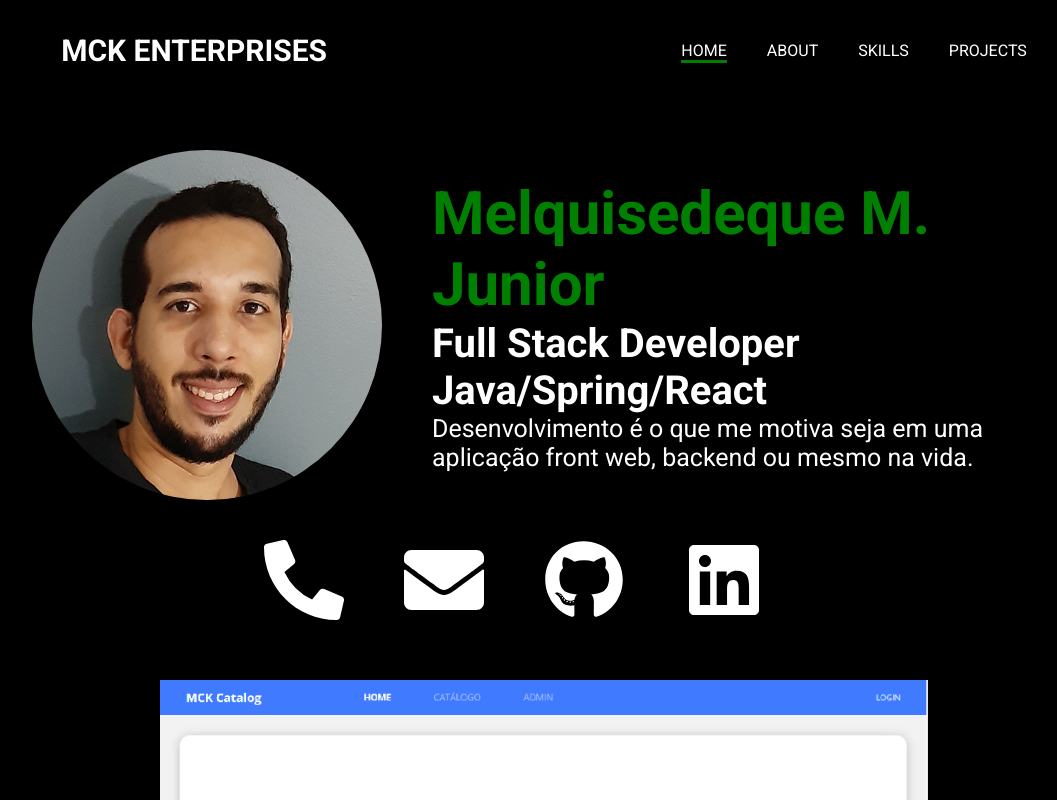
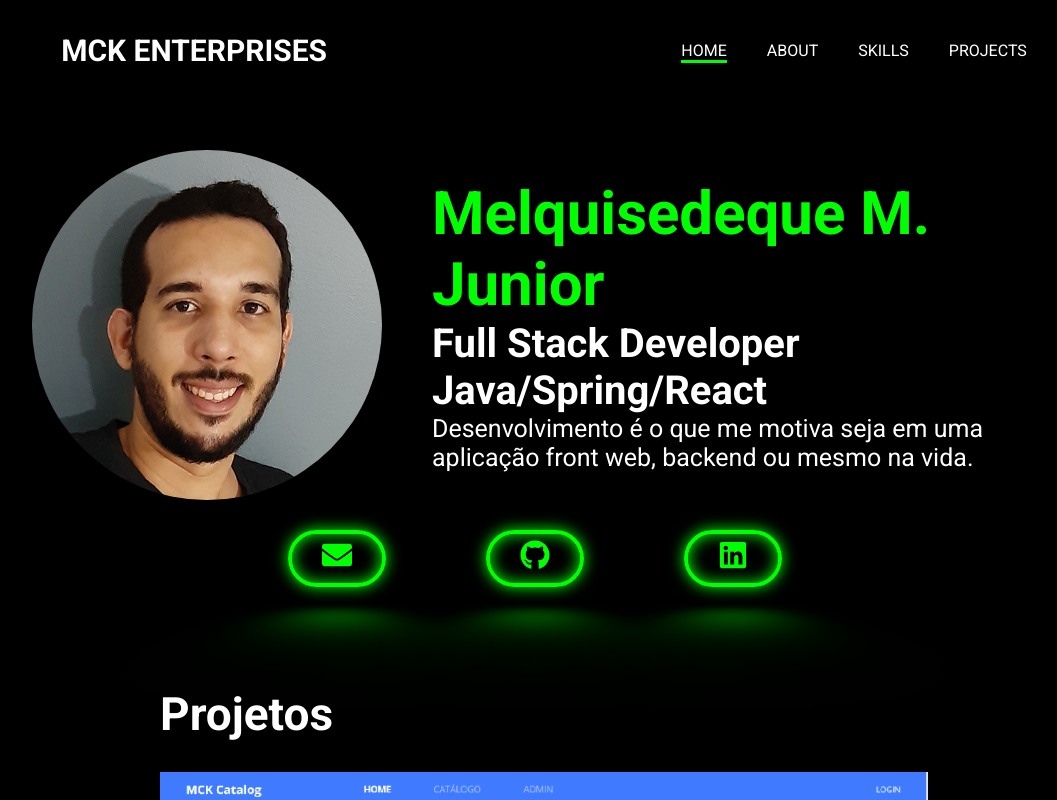
Before and after one commit to Melquisedeque-Marins/MCK-Portfolio-React, a React (Vite) app: page / in a window 1280 px wide. Shown: the top 800 px of the page, without its empty margins (96-1153 px from the left). Built offline with nearby package versions, Linux system fonts and the light colour scheme.

Commit message:
Neon buttons for social medias

```diff
--- a/src/components/Navbar/Navbar.css
+++ b/src/components/Navbar/Navbar.css
@@ -29,5 +29,6 @@ a {
 }
 
 .main-menu a.active {
-   border-bottom: 3px solid green;
+   border-bottom: 3px solid #0F0;
+
 }
--- a/src/pages/Home/Home.css
+++ b/src/pages/Home/Home.css
@@ -17,13 +17,14 @@
 .banner {
     display: flex;
     align-items: center;
-    justify-content: space-around;
+    justify-content: space-between;
 }
 
 .banner img {
-    width: 350px;
+    min-width: 350px;
     margin-right: 50px;
-    border-radius: 50%;
+    border-radius: 60%;
+
 }
 
 .profile {
@@ -36,19 +37,16 @@
 .profile-info {
     display: flex;
     align-items: center;
-    justify-content: center;
-    margin: 40px 0;
+    justify-content: space-around;
+    width: 50%;
+    margin: 30px auto;
+    margin-bottom: 100px;
 }
 
 .field a {
-    font-size: 80px;
+    font-size: 30px;
     text-transform: capitalize;
-    margin-right: 60px;
-    color: #FFF;
-}
-
-.field a:hover {
-    color: #0F0;
+    margin-right: 100px;
 }
 
 .text {
@@ -58,8 +56,9 @@
 }
 .text h1 {
     font-size: 6rem;
-    color: green;
+    color: #0F0;
 }
+
 .text h2 {
     font-size: 4rem;
 }
@@ -72,7 +71,74 @@
     cursor: pointer;
 }
 
-.slider-home {
+.project-preview {
     max-width: 75%;
     margin: auto;
 }
+
+.project-preview-text h1 {
+    font-size: 46px;
+    color: #FFF;
+    margin-bottom: 20px;
+
+}
+
+:root {
+    --color-thema: #0F0;
+    --cor-hover: #ffffff;
+  }
+  .btnn {
+    padding:0.2em 1em;
+    border-radius:50px;
+    display:inline-block;
+  }
+  .btnn-neon {
+    border:4px solid var(--color-thema);
+    position: relative;
+    text-transform: capitalize;
+    text-decoration:none;
+    color: var(--color-thema);
+    background-color: transparent;
+    cursor: pointer;
+    font-size: 2em;
+    font-family: 'open_sansregular';
+    transition:0.4s;
+    text-shadow: 0 0 0.125em rgba(0, 0, 0, 0.5), 0 0 0.25em currentColor;
+    box-shadow: inset 0 0 0.5em 0 var(--color-thema), 0 0 0.5em 0 var(--color-thema);
+  }
+  .btnn-neon:hover {
+    color: var(--cor-hover);
+    border:4px solid var(--cor-hover);
+    transition:0.4s;
+    text-shadow: none;
+  }
+  .btnn-neon:hover:after {
+    opacity: 1;
+  }
+  .btnn-neon:hover:before {
+    opacity: 1;
+  }
+  .btnn-neon:before, .btnn-neon:after {
+    content: "";
+    position: absolute;
+    transition: opacity 100ms linear;
+    background-color: var(--color-thema);
+  }
+  .btnn-neon:before {
+    top: 120%;
+    left: 0;
+    width: 100%;
+    height: 100%;
+    transform: perspective(1em) rotateX(40deg) scale(1, 0.35);
+    filter: blur(1em);
+    opacity: 0.5;
+  }
+  .btnn-neon:after {
+    top: 0;
+    right: 0;
+    bottom: 0;
+    left: 0;
+    z-index: -1;
+    box-shadow: 0 0 0.75em 0.25em var(--color-thema), 0 0 0.75em 1em var(--color-thema);
+    opacity: 0;
+  }
--- a/src/pages/Home/Home.tsx
+++ b/src/pages/Home/Home.tsx
@@ -15,6 +15,7 @@ import ProjectCard from '../../components/ProjectCard/ProjectCard';
 import SimpleSlider from '../../components/Carroussel/Carroussel';
 import CenterMode from '../../components/Carroussel/Carroussel';
 import Fade from '../../components/Carroussel/Carroussel';
+import { Link } from 'react-router-dom';
 const Home = () => {
     return (
         <div className="container-home">
@@ -31,21 +32,25 @@ const Home = () => {
                     </div>
                 </div>
                 <div className="profile-info">
+
                     <div className="field">
-                    <a href="https://github.com/Melquisedeque-Marins" target="_Blank" ><FaPhoneAlt /></a>
+                    <a className="btnn btnn-neon" href="https://github.com/Melquisedeque-Marins" target="_Blank" ><FaEnvelope/></a>
                     </div>
                     <div className="field">
-                    <a href="https://github.com/Melquisedeque-Marins" target="_Blank" ><FaEnvelope/></a>
+                    <a className="btnn btnn-neon" href="https://github.com/Melquisedeque-Marins" target="_Blank" ><FaGithub/></a>
                     </div>
                     <div className="field">
-                    <a href="https://github.com/Melquisedeque-Marins" target="_Blank" ><FaGithub/></a>
-                    </div>
-                    <div className="field">
-                    <a href="https://www.linkedin.com/in/melquisedeque-marins-junior-324291230/" target="_Blank" ><FaLinkedin/></a>
+                    <a className="btnn btnn-neon" href="https://www.linkedin.com/in/melquisedeque-marins-junior-324291230/" target="_Blank" ><FaLinkedin/></a>
                     </div>
                 </div>
-                   <div className="slider-home" >
-                        <Fade/>
+                   <div className="project-preview" >
+                        <div className="project-preview-text">
+                            <h1>Projetos</h1>
+                            <p>Projetos de estudo desenvolvidos em Bootcamps ou para experiência pesssoal</p>
+                        </div>
+                        <div className="slider-home">
+                            <Link to="/projects"><Fade/></Link>
+                        </div>
                     </div>
             </div>
         </div>
```
